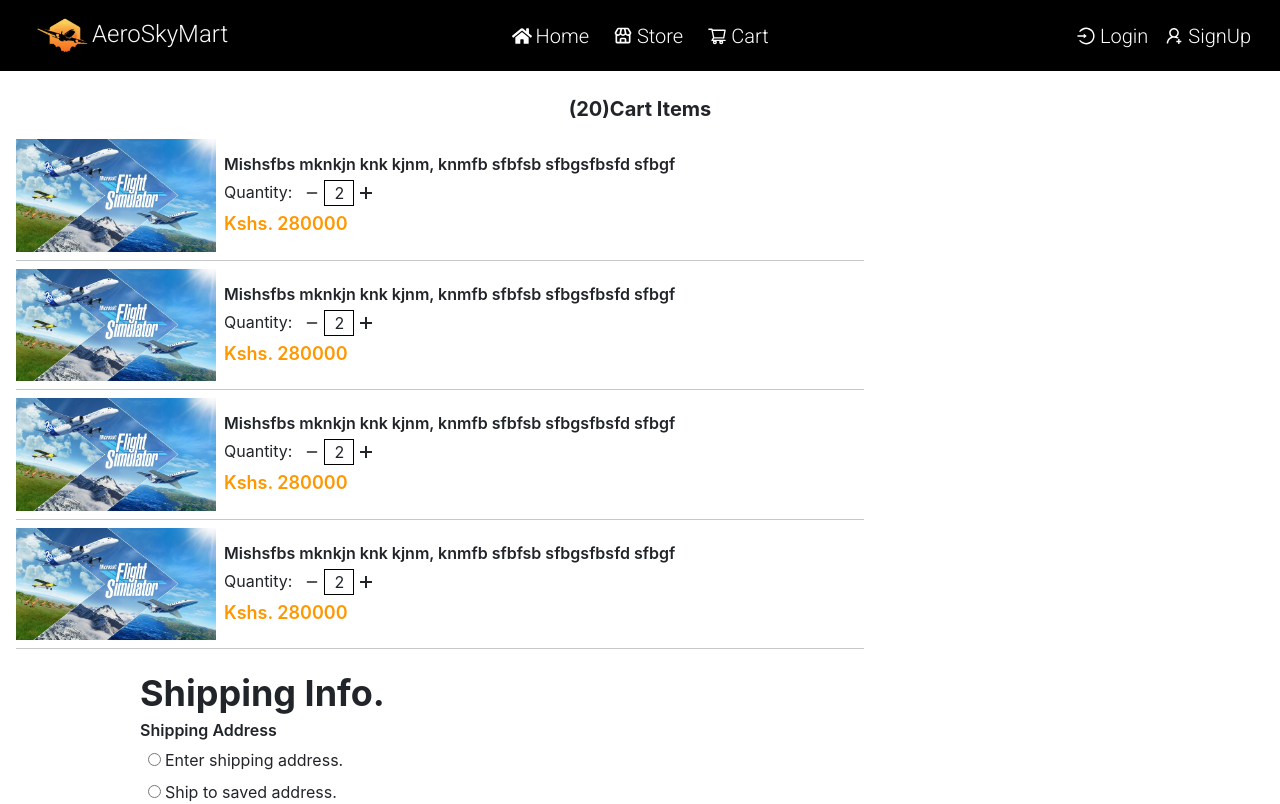
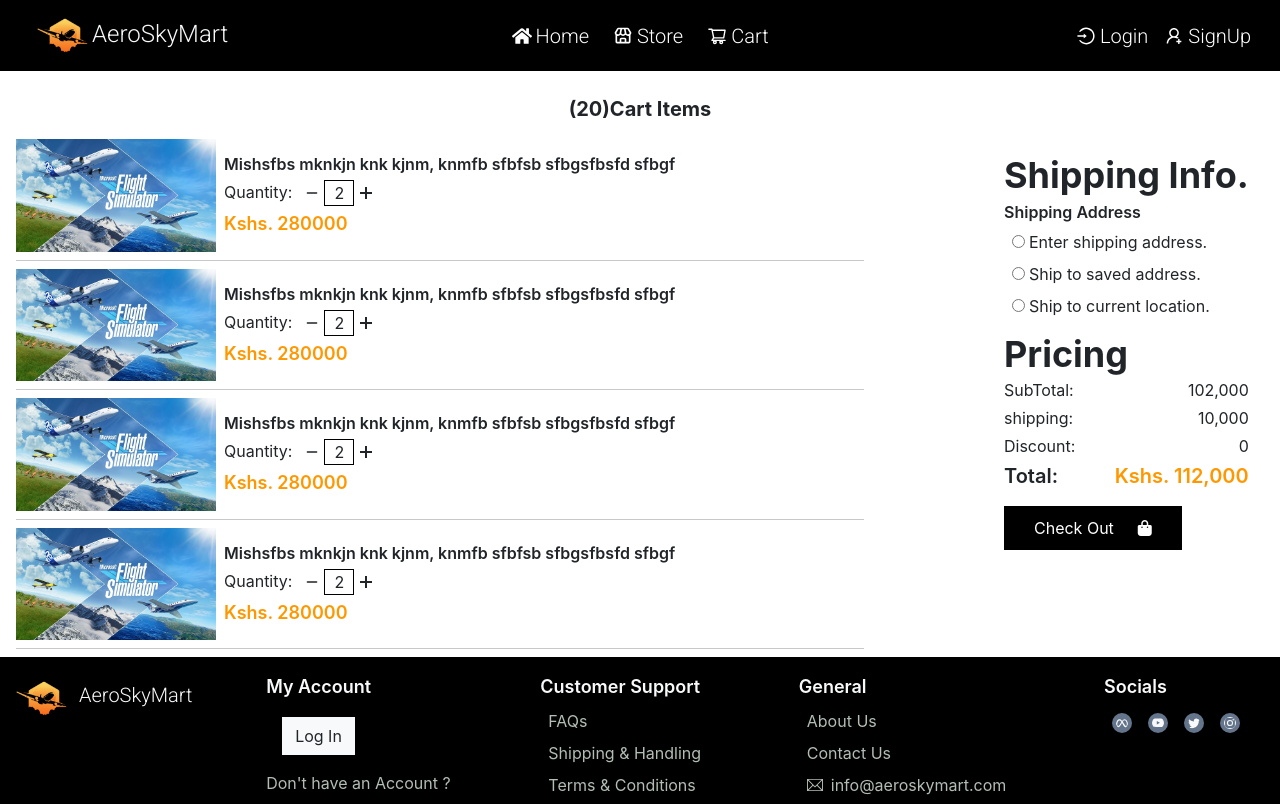
Before and after one commit to Osorabrian/AeroSkyMart, a React (Create React App) app: page /cart in a window 1280 px wide. Shown: the top 804 px of the page. Built offline with nearby package versions, Linux system fonts and the light colour scheme.

Commit message:
format cart.js

```diff
--- a/src/Components/Cart/Cart.js
+++ b/src/Components/Cart/Cart.js
@@ -21,7 +21,7 @@ export default function Cart(){
                     <CartItem />
                 </div>
 
-                <div className="mx-4" id='pricing-shopping'>
+                <div className="mx-2" id='pricing-shopping'>
 
                     <div className="text-left m-3">
                         <h1 className="font-bold text-4xl">Shipping Info.</h1>
@@ -90,6 +90,7 @@ export default function Cart(){
                     </div>
 
                     <div className="text-left m-3">
+
                         <p className="text-4xl font-bold">Pricing</p>
 
                         <div className="justify-between flex my-1">
@@ -108,11 +109,11 @@ export default function Cart(){
                         </div>
 
                         <div className="justify-between flex my-1">
-                        <p className="font-semibold text-2xl">Total:</p>
-                        <p className="font-semibold text-[#ff9800] text-2xl">Kshs. 112,000</p>
+                            <p className="font-semibold text-xl">Total:</p>
+                            <p className="font-semibold text-[#ff9800] text-xl">Kshs. 112,000</p>
                         </div>
 
-                        <div className="mx-auto my-3">
+                        <div className="justify-center mx-auto my-3">
                             <Link className="btn" id="checkout-btn" to={'/checkout'}>
                                 Check Out
                                 <i className="fa-solid fa-bag-shopping ms-4 my-auto" style={{color: "#ffffff"}}></i>
```
Lines whose indentation alone changed are shown as unchanged.
